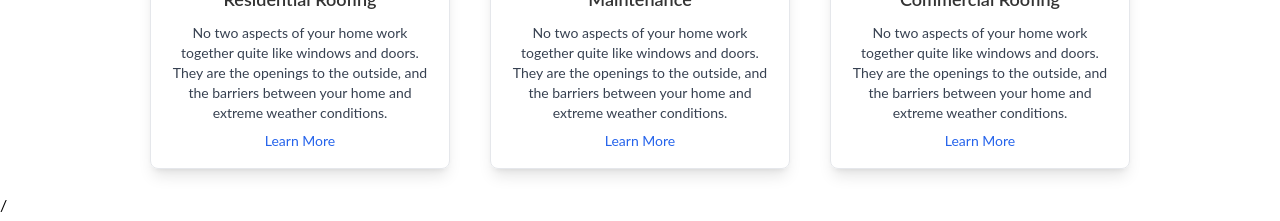
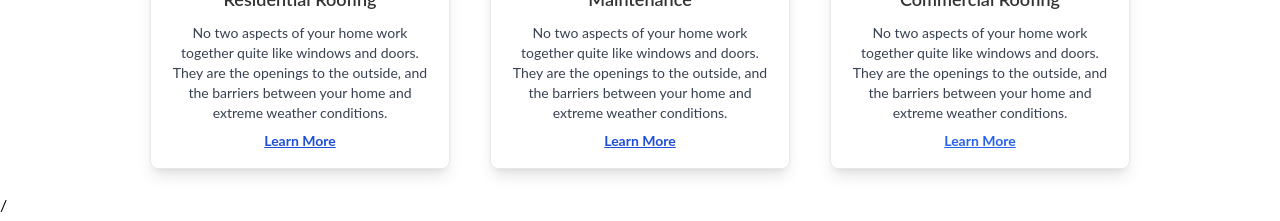
Before and after one commit to callum-bromley/Personal-Project, a React (Vite) app: page / in a window 1280 px wide. Shown: the part 1260-1481 px from the top of the page. Built offline with nearby package versions, Linux system fonts and the light colour scheme.

Commit message:
dropdown updates

```diff
--- a/client/components/Home.tsx
+++ b/client/components/Home.tsx
@@ -43,12 +43,17 @@ export default function Home() {
     <span className="ml-2">▾</span>
   </button>
 
+
+
   <div className="absolute left-0 mt-6 w-48 bg-white text-black shadow-lg opacity-0 group-hover:opacity-100 invisible group-hover:visible transition-all duration-300 ease-in-out z-50">
     <a href="/services/residential" className="block px-3 py-2 text-sm hover:bg-blue-400 pl-8">
       Residential Roofing
     </a>
     <a href="/services/maintenance" className="block px-3 py-2 text-sm hover:bg-blue-400 pl-8">
       Maintenance
+    </a>
+    <a href="/services/maintenance" className="block px-3 py-2 text-sm hover:bg-blue-400 pl-8">
+      Commercial
     </a>
 
     {/* Additional Services */}
@@ -64,9 +69,7 @@ export default function Home() {
     <a href="/services/option3" className="block px-4 py-2 text-sm hover:bg-blue-400">Roof Inspection</a>
     <a href="/services/option4" className="block px-4 py-2 text-sm hover:bg-blue-400">Emergency Repair</a>
   </div>
-  <a href="/services/maintenance" className="block px-3 py-2 text-sm hover:bg-blue-400 pl-8">
-      Commercial Roofing
-    </a>
+
 </div>
   </div>
 
@@ -109,7 +112,7 @@ export default function Home() {
           <p className="text-gray-700 text-sm mt-2">
             No two aspects of your home work together quite like windows and doors. They are the openings to the outside, and the barriers between your home and extreme weather conditions.
           </p>
-          <a href="/services/residential" className="text-blue-600 hover:underline text-sm mt-2 inline-block">Learn More</a>
+          <a href="/services/residential" className="text-blue-700 hover:underline text-sm mt-2 inline-block underline font-bold">Learn More</a>
         </div>
 
         <div className="w-[300px] text-center border rounded-lg shadow-lg p-4">
@@ -118,7 +121,7 @@ export default function Home() {
           <p className="text-gray-700 text-sm mt-2">
             No two aspects of your home work together quite like windows and doors. They are the openings to the outside, and the barriers between your home and extreme weather conditions.
           </p>
-          <a href="/services/maintenance" className="text-blue-600 hover:underline text-sm mt-2 inline-block">Learn More</a>
+          <a href="/services/maintenance" className="text-blue-700 hover:underline text-sm mt-2 inline-block font-bold underline">Learn More</a>
         </div>
 
         <div className="w-[300px] text-center border rounded-lg shadow-lg p-4">
@@ -127,7 +130,7 @@ export default function Home() {
           <p className="text-gray-700 text-sm mt-2">
             No two aspects of your home work together quite like windows and doors. They are the openings to the outside, and the barriers between your home and extreme weather conditions.
           </p>
-          <a href="/services/commercial" className="text-blue-600 hover:underline text-sm mt-2 inline-block">Learn More</a>
+          <a href="/services/commercial" className="text-blue-600 hover:underline text-sm mt-2 inline-block underline font-bold">Learn More</a>
         </div>
       </div>
 
```
